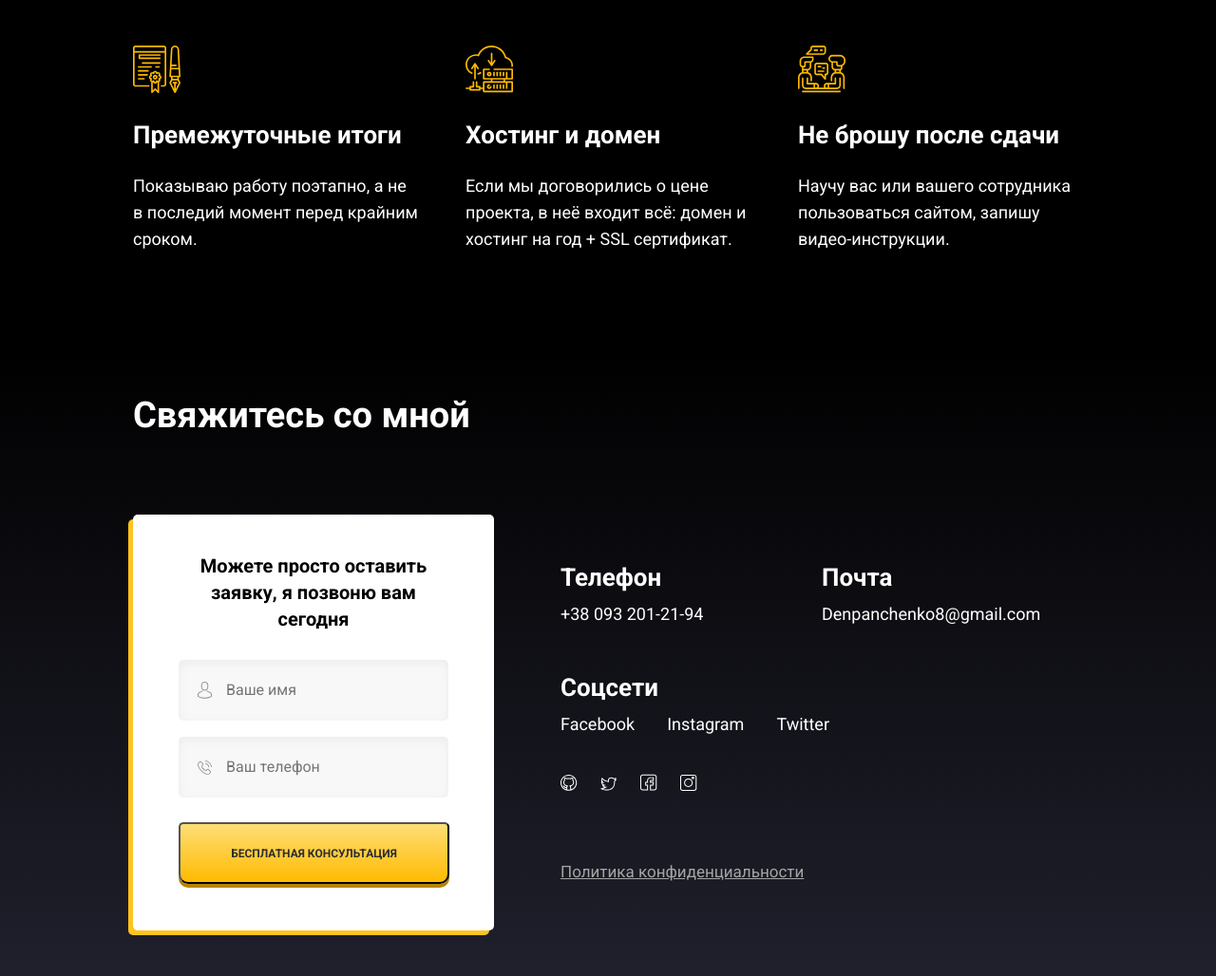
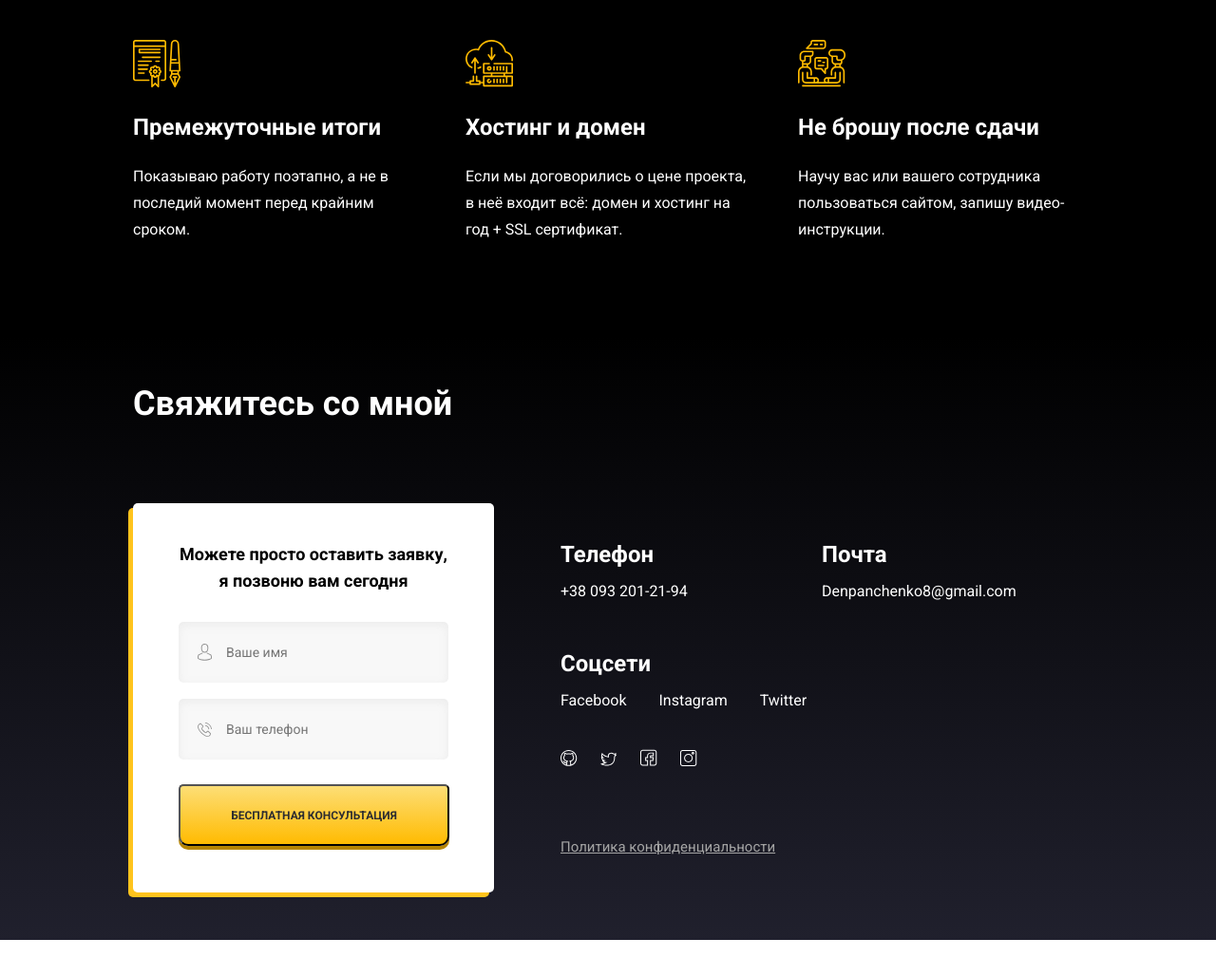
Before and after one commit to denis-panchenko/cv, a plain HTML site: page index.html in a window 1280 px wide. Shown: the part 1260-2288 px from the top of the page at 95% size. After the commit the page ends 2250 px from the top, so only its background shows below. Drawn offline with Linux system fonts and the light colour scheme.

Commit message:
add chanche

```diff
--- a/css/style.css
+++ b/css/style.css
@@ -28,12 +28,6 @@ header{
   padding-bottom: 170px;
 }
 
-@media screen and (max-width: 1366px){
-  .header-top{
-    padding-bottom: 100px;
-  }
-}
-
 .logo{
   display: flex;
   align-items:center;
@@ -43,7 +37,7 @@ header{
   display: block;
   font-family: "Roboto";
   color: #fff;
-  font-size: 16px;
+  font-size: 14px;
   text-transform: uppercase;
   margin-left: 10px;
 }
@@ -68,7 +62,7 @@ header{
 
 .hero__title{
   font-family: "Roboto";
-  font-size: 26px;
+  font-size: 24px;
   line-height: 28px;
   color:#FFBB01;
   display: block;
@@ -78,7 +72,7 @@ header{
 h1{
   font-family: "Roboto";
   font-weight: bold;
-  font-size: 54px;
+  font-size: 50px;
   line-height: 59px;
   color: #fff;
   margin-top: 50px;
@@ -87,7 +81,7 @@ h1{
 
 .hero__info{
   font-family: "Roboto";
-  font-size: 18px;
+  font-size: 16px;
   line-height: 28px;
   color: #fff;
   max-width: 420px;
@@ -143,7 +137,7 @@ h2{
   font-family: "Roboto";
   font-style: normal;
   font-weight: bold;
-  font-size: 38px;
+  font-size: 36px;
   line-height: 42px;
   color: #fff;
   margin-top: 0px;
@@ -154,7 +148,7 @@ h3{
   font-family: "Roboto";
   font-style: normal;
   font-weight: bold;
-  font-size: 26px;
+  font-size: 24px;
   line-height: 28px;
   color: #fff;
 }
@@ -163,7 +157,7 @@ h3{
   font-family: "Roboto";
   font-style: normal;
   font-weight: normal;
-  font-size: 18px;
+  font-size: 16px;
   line-height: 28px;
   color: #fff;
 }
@@ -186,7 +180,7 @@ h4{
   font-family: "Roboto";
   font-style: normal;
   font-weight: bold;
-  font-size: 20px;
+  font-size: 18px;
   line-height: 28px;
   color: #000000;
   margin: 0;
@@ -207,7 +201,7 @@ h4{
   font-family: "Roboto";
   font-style: normal;
   font-weight: normal;
-  font-size: 16px;
+  font-size: 14px;
   line-height: 28px;
   color: #949494;
   padding-left: 50px;
@@ -231,7 +225,7 @@ h4{
   color:#fff;
   font-family: "Roboto";
   font-style: Bold;
-  font-size: 26px;
+  font-size: 24px;
   line-height: 28px;
   margin: 0;
   margin-bottom: 15px;
@@ -265,7 +259,7 @@ h4{
   color: #fff;
   text-decoration: none;
   font-family: "Roboto";
-  font-size: 18px;
+  font-size: 16px;
   line-height: 19px;
   margin-right: 30px;
   transition: linear color 0.2s;
@@ -280,9 +274,16 @@ h4{
   font-family: "Roboto";
   font-style: normal;
   font-weight: normal;
-  font-size: 17px;
+  font-size: 15px;
   line-height: 18px;
   text-decoration-line: underline;
   color: #A5A5A5;
   margin-top: 72px;
 }
+
+
+@media screen and (max-width: 1366px) {
+  .header-top {
+    padding-bottom: 100px;
+  }
+}
```
